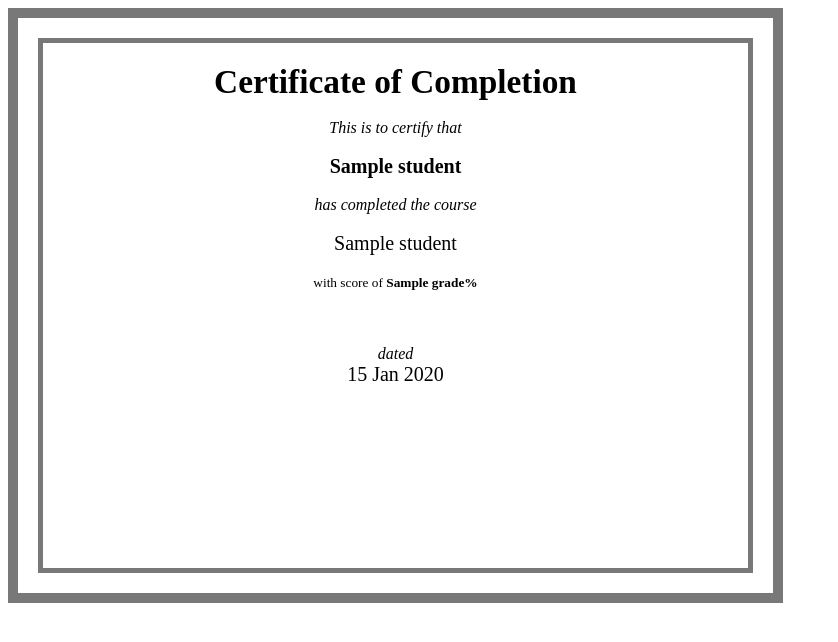
After one commit to Vipulwaghmare/express-ref-documented, a Node server app: template src/views/templates/index.ejs in a window 1280 px wide. The commit adds this page. Shown: the top 642 px of the page, without its empty margins (0-838 px from the left). Run offline with Node 20, Linux system fonts and the light colour scheme; the template is opened without the code that fills it: most values are stand-ins (such as "Sample title", 1, 10 or a date in 2020); some libraries are stand-ins or nearby versions.

Commit message:
pdf updates

```diff
--- a/package.json
+++ b/package.json
@@ -22,6 +22,7 @@
     "cors": "^2.8.5",
     "date-format": "^4.0.3",
     "dotenv": "^16.0.0",
+    "ejs": "^3.1.8",
     "express": "^4.17.1",
     "express-fileupload": "^1.3.1",
     "express-session": "^1.17.3",
--- /dev/null
+++ b/src/views/templates/index.ejs
@@ -0,0 +1,53 @@
+<!DOCTYPE html>
+<html>
+  <head>
+    <style>
+      .outer-border {
+        width: 715px;
+        height: 535px;
+        padding: 20px;
+        text-align: center;
+        border: 10px solid #787878;
+      }
+      .inner-border {
+        width: 665px;
+        height: 485px;
+        padding: 20px;
+        text-align: center;
+        border: 5px solid #787878;
+      }
+      .title {
+        font-size: 25pt;
+        font-weight: bold;
+      }
+      .fs30 {
+        font-size: 15pt;
+      }
+      .fs25 {
+        font-size: 12pt;
+      }
+      .fs20 {
+        font-size: 10pt;
+      }
+    </style>
+  </head>
+  <body>
+    <div class="outer-border">
+      <div class="inner-border">
+        <span class="title">Certificate of Completion</span>
+        <br /><br />
+        <span class="fs25"><i>This is to certify that</i></span>
+        <br /><br />
+        <span class="fs30"><b><%= student.name %></b></span
+        ><br /><br />
+        <span class="fs25"><i>has completed the course</i></span> <br /><br />
+        <span class="fs30"><%= student.couse_name %></span> <br /><br />
+        <span class="fs20">with score of <b><%= student.grade %>%</b></span>
+        <br /><br /><br /><br />
+        <span class="fs25"><i>dated</i></span
+        ><br />
+        <span class="fs30"><%= student.completion_date %></span>
+      </div>
+    </div>
+  </body>
+</html>
--- a/src/services/index.html
+++ b/src/views/templates/index.html
@@ -7,7 +7,6 @@
     <title>Document</title>
   </head>
   <body>
-    <h1>Hi</h1>
-    <p>this is p tag</p>
+    Hello your server is running
   </body>
 </html>
```
Also changed, not shown: src/controllers/pdf.controller.js (+38 -4 lines), src/routes/pdf.routes.js (+6 -1 lines), src/services/pdf.services.js (+28 -5 lines), 1 other file.
